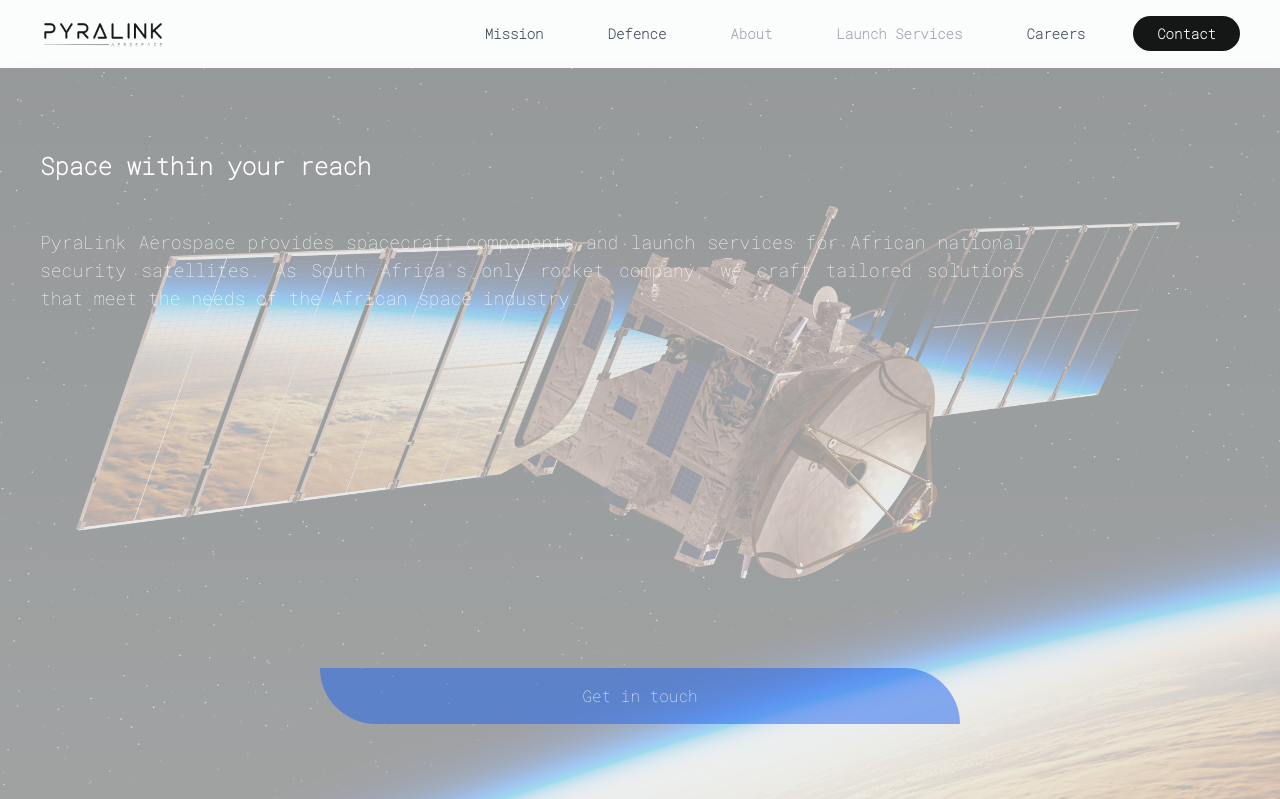
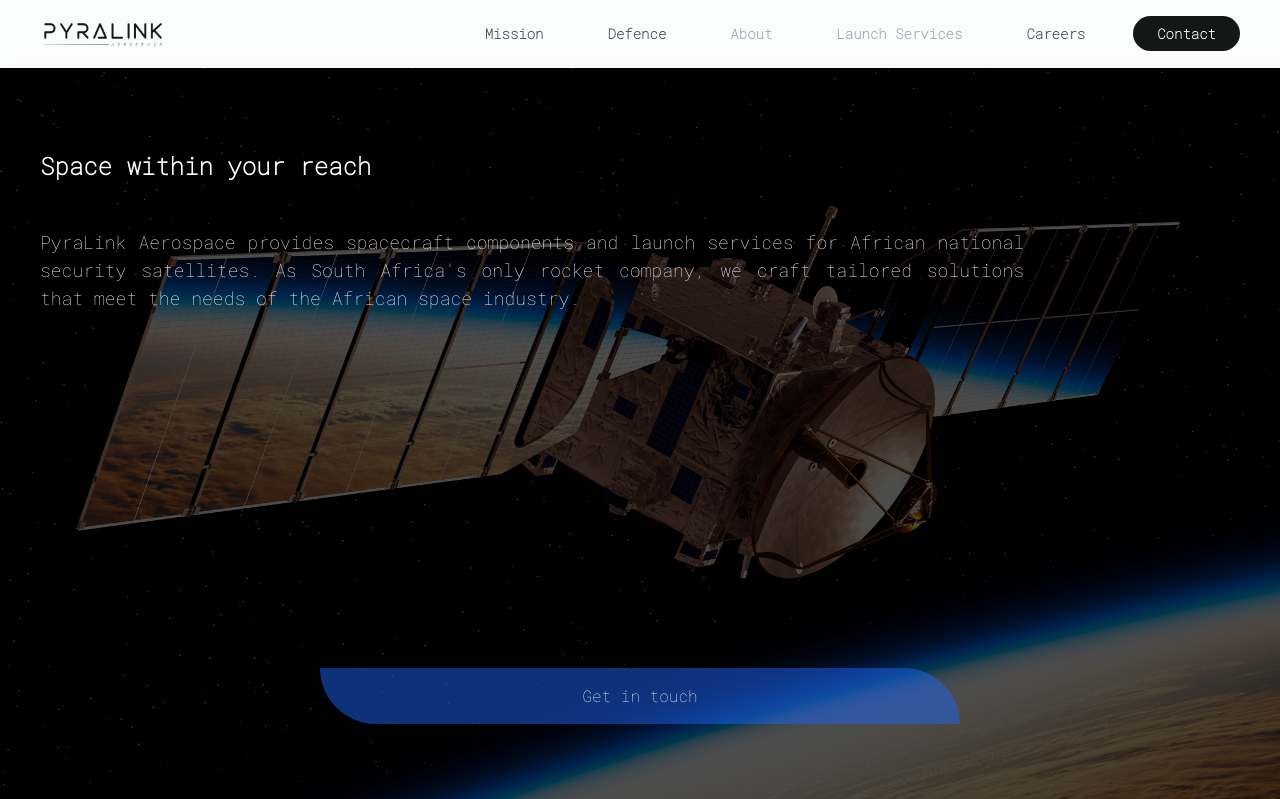
Before and after one commit to AltaRosso/pyralink-public, a Next.js app: page / in a window 1280 px wide. Shown: the top 799 px of the page. Built offline with nearby package versions, Linux system fonts and the light colour scheme.

Commit message:
fixed opacity on welcome

```diff
--- a/src/components/Defence/Defence.jsx
+++ b/src/components/Defence/Defence.jsx
@@ -29,7 +29,7 @@
 							pauseOnHover
 							indicators={false}
 							leftControl={
-								<RocketLaunchOutlinedIcon className="-rotate-90 hidden md:block text-white" />
+								<RocketLaunchOutlinedIcon className="hidden md:block text-white -rotate-90" />
 							}
 							rightControl={
 								<RocketLaunchOutlinedIcon className="hidden md:block text-white" />
--- a/src/components/Welcome/Welcome.jsx
+++ b/src/components/Welcome/Welcome.jsx
@@ -2,18 +2,20 @@
 
 const Welcome = () => {
 	return (
-		<div className="w-full relative mb-20x shadow-[20px_12px_20px_#181510] ">
+		<div className="w-full relative mb-20x shadow-[20px_12px_20px_#181510] bg-black">
 			<img
-				src="./welcome/PyraLink_High bandwidth.png"
-				className="opacity-30 object md:w-full md:h-screen h-full z-0"
+				src="./welcome/PyraLink_High_bandwidth.png"
+				className="opacity-30 md:w-full md:h-screen h-full"
 				width={2048}
 				height={1428}
 				alt="high bandwith"
 			/>
-			<h1 className="absolute top-0 left-0 text-white ps-10 pt-20 z-10">
+
+			<h1 className="absolute top-0 left-0 text-white ps-10 pt-20">
 				Space within your reach
 			</h1>
-			<p className="hidden md:block text-white absolute top-[10%] max-w-5xl ps-10 pt-20 text-lg text-justify z-10">
+
+			<p className="hidden md:block text-white absolute top-[10%] max-w-5xl ps-10 pt-20 text-lg text-justify">
 				PyraLink Aerospace provides spacecraft components and launch services
 				for African national security satellites. As South Africa&apos;s only
 				rocket company, we craft tailored solutions that meet the needs of the
```
Also changed, not shown: public/welcome/PyraLink_High_bandwidth.png (renamed from public/welcome/PyraLink_High bandwidth.png).
